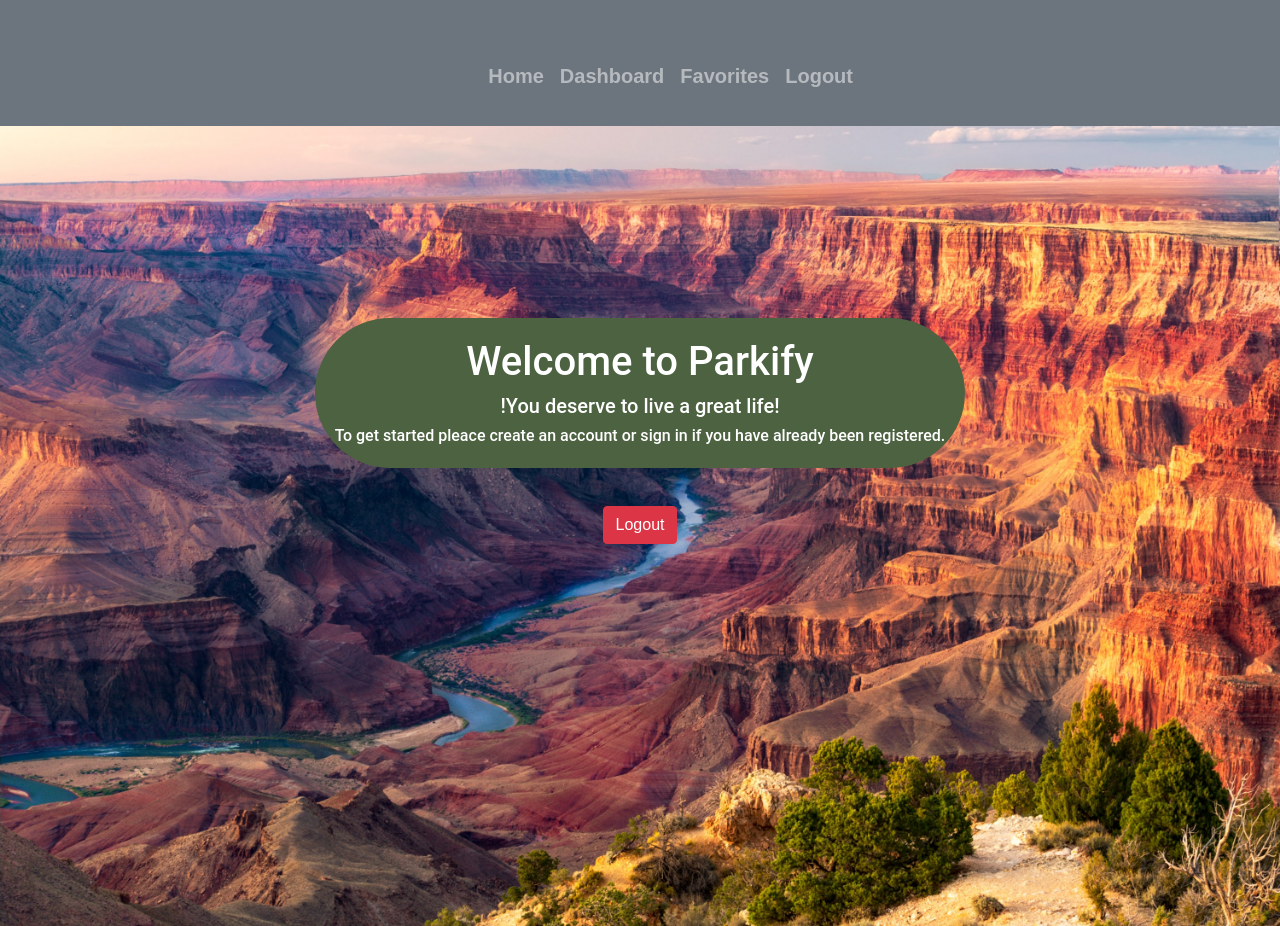
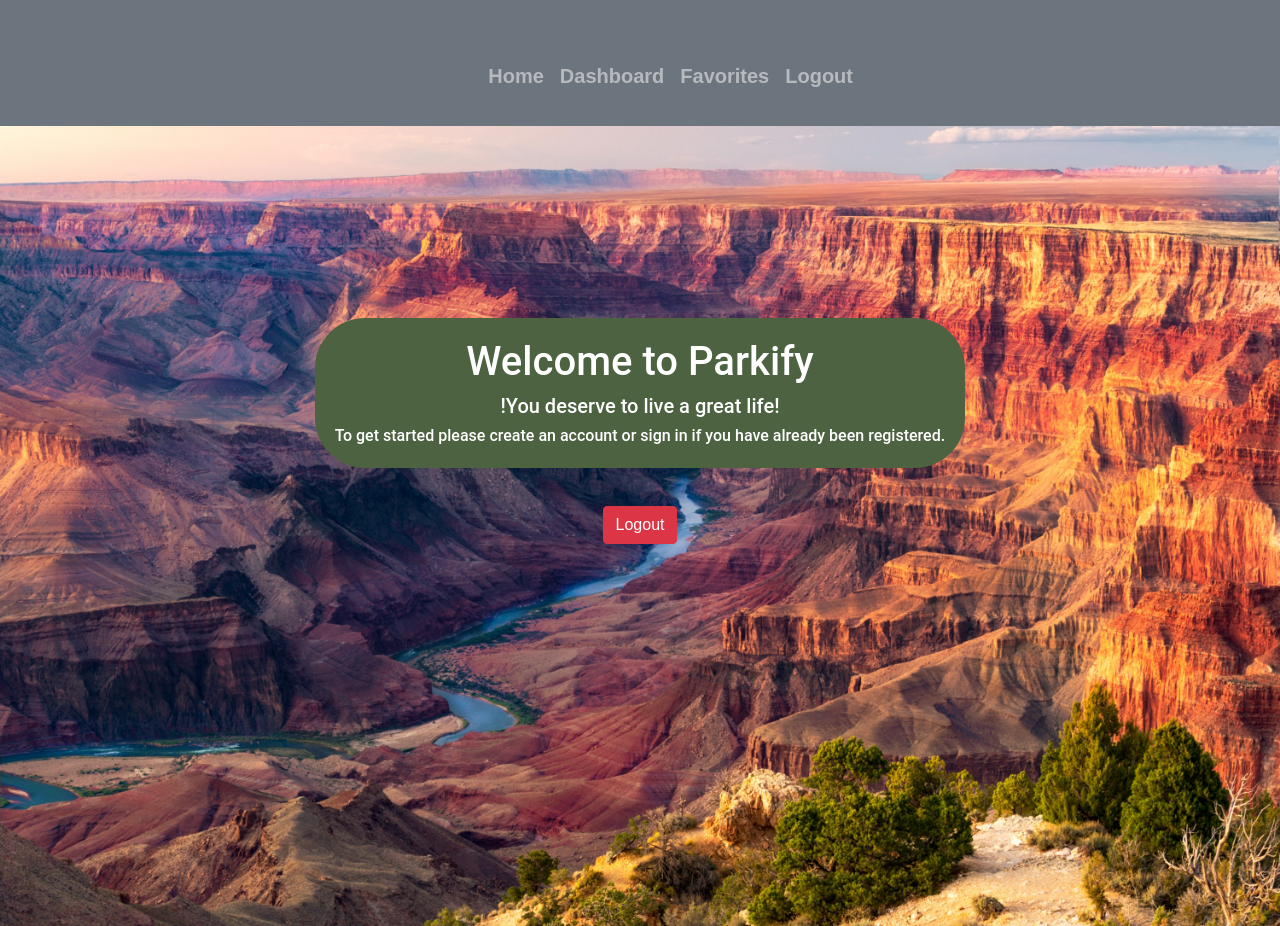
Before and after one commit to hferris/trailify, a React (Create React App) app in the folder client/: page / in a window 1280 px wide. Built offline with nearby package versions, Linux system fonts and the light colour scheme; sample sign-in values are in the browser's storage.

Commit message:
home page border update

```diff
--- a/client/src/pages/Home/index.js
+++ b/client/src/pages/Home/index.js
@@ -26,7 +26,7 @@ function Home() {
     listStyleType: "none",
     display: "inline-block",
     fontSize: "1rem",
-    borderRadius: "400px",
+    borderRadius: "50px",
     fontFamily: "Roboto, Times New Roman, Times, serif",
   };
 
@@ -36,7 +36,7 @@ function Home() {
         <h1>Welcome to Parkify</h1>
         <h5>!You deserve to live a great life!</h5>
         <h6>
-          To get started pleace create an account or sign in if you have already
+          To get started please create an account or sign in if you have already
           been registered.
         </h6>
       </div>
```
